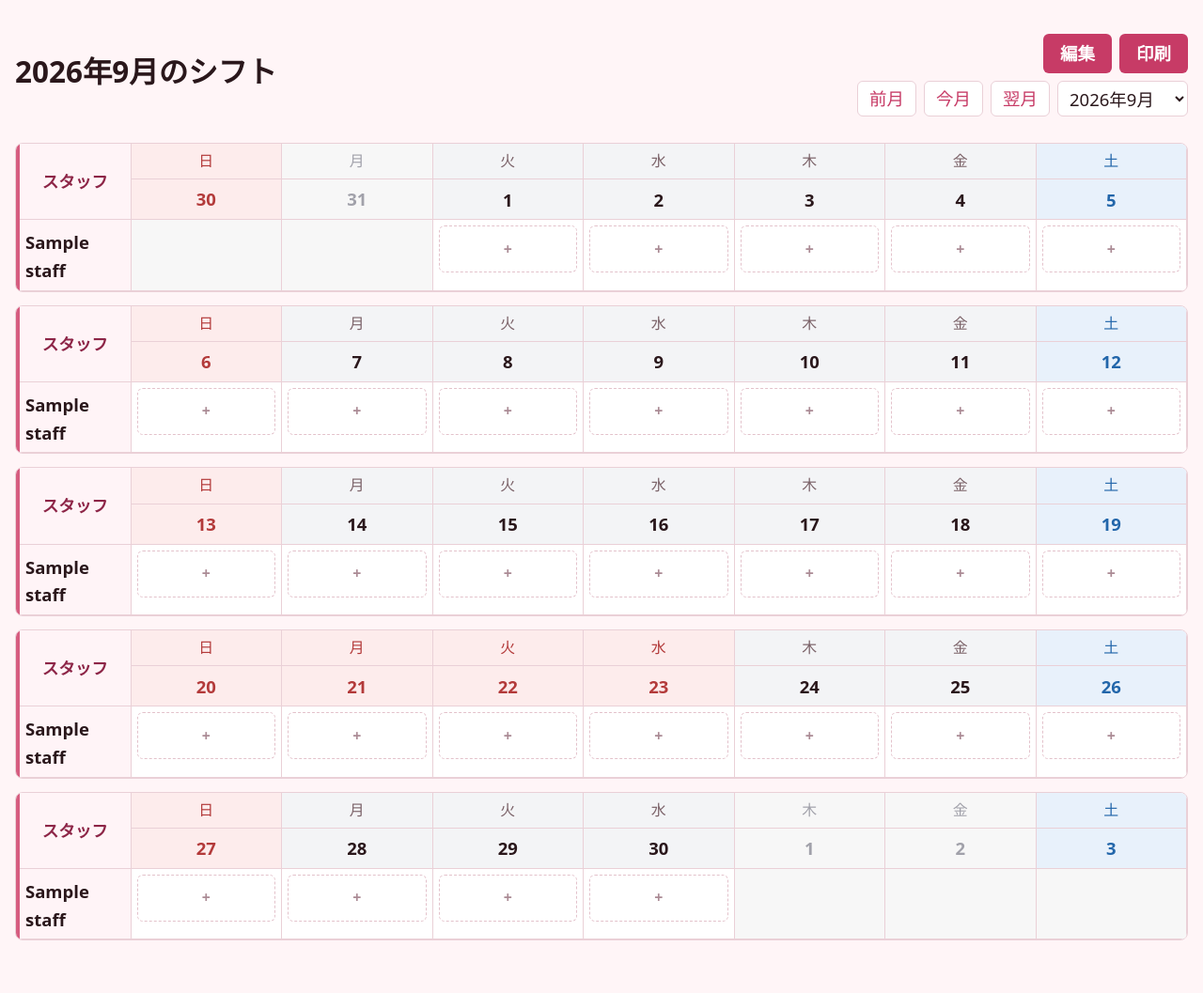
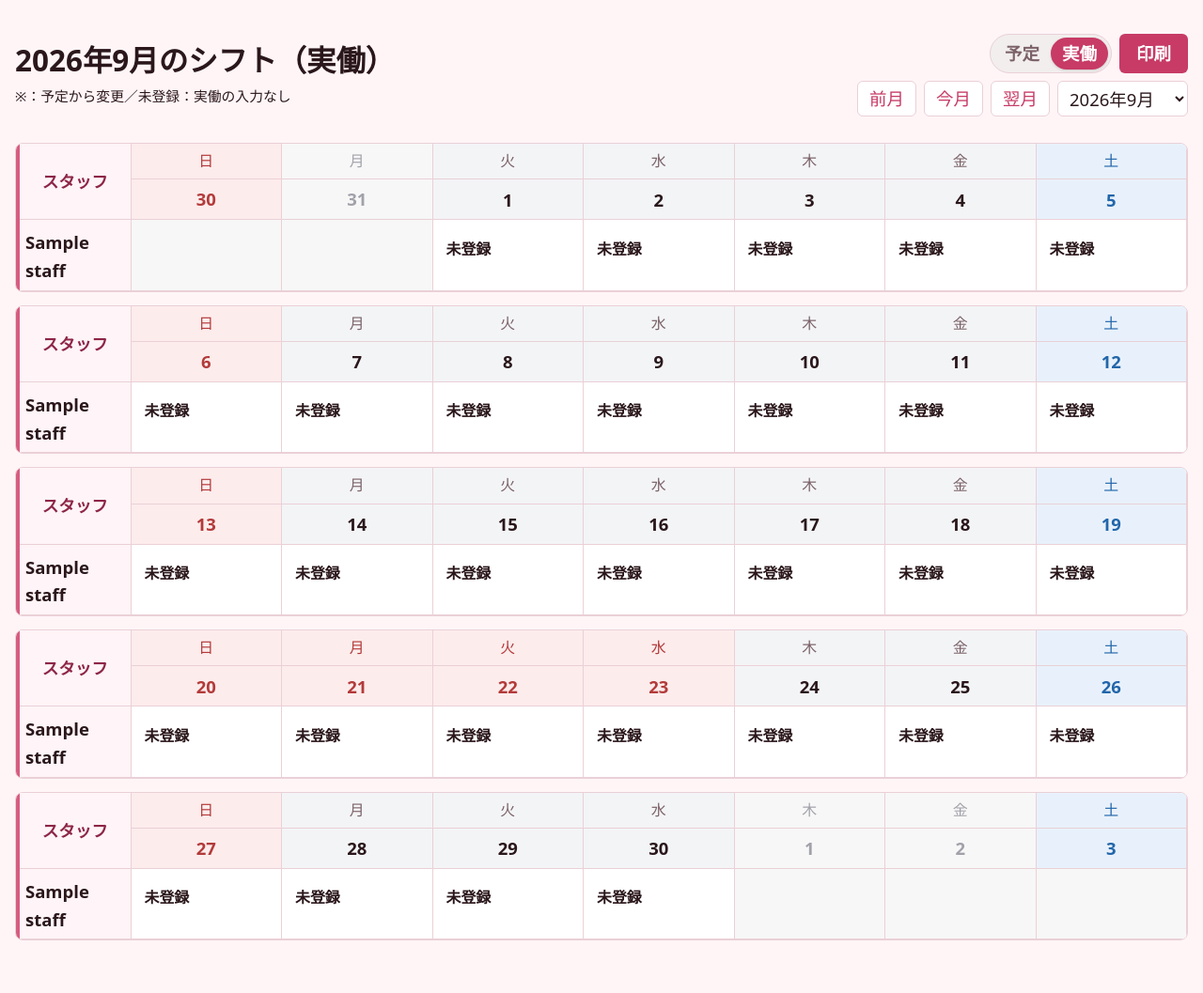
Before and after one commit to nogikaede0318-rgb/kutu-work, a Django app: page /?view=actual in a window 1280 px wide. Shown: the part 79-1136 px from the top of the page at 94% size. Run offline with Django 4.2, Linux system fonts and the light colour scheme; tables that the repository leaves empty hold one stand-in row (values such as "Sample post").

Commit message:
v5(20260923v4)

```diff
--- a/notes/models.py
+++ b/notes/models.py
@@ -153,6 +153,25 @@ class Shift(models.Model):
     end_time = models.TimeField('終了時刻', blank=True, null=True)
     actual_start_time = models.TimeField('実働開始時刻', blank=True, null=True)
     actual_end_time = models.TimeField('実働終了時刻', blank=True, null=True)
+    actual_day_off = models.BooleanField('実働休み', default=False)
+
+    @property
+    def actual_display_label(self):
+        if self.actual_day_off:
+            return '休'
+        if self.actual_start_time and self.actual_end_time:
+            return f'{self.actual_start_time:%H:%M}-{self.actual_end_time:%H:%M}'
+        return '未登録'
+
+    @property
+    def actual_differs_from_plan(self):
+        planned_off = bool(self.shift_type and self.shift_type.code == '休')
+        if self.actual_day_off:
+            return not planned_off
+        if self.actual_start_time and self.actual_end_time:
+            return planned_off or (self.actual_start_time, self.actual_end_time) != (self.start_time, self.end_time)
+        return False
+
     role = models.CharField('担当', max_length=80, blank=True)
     memo = models.CharField('メモ', max_length=160, blank=True)
     created_at = models.DateTimeField('作成日時', auto_now_add=True)
--- a/notes/static/notes/styles.css
+++ b/notes/static/notes/styles.css
@@ -1203,6 +1203,53 @@ select:focus {
     display: none;
 }
 
+.view-toggle {
+    display: inline-flex;
+    flex-shrink: 0;
+    padding: 3px;
+    border: 1px solid var(--line);
+    border-radius: 999px;
+    background: #f2eeee;
+}
+
+.view-toggle a {
+    display: inline-flex;
+    align-items: center;
+    justify-content: center;
+    min-width: 58px;
+    min-height: 34px;
+    padding: 0 12px;
+    border-radius: 999px;
+    color: var(--muted);
+    font-weight: 700;
+    text-decoration: none;
+}
+
+.view-toggle a[aria-current="page"] {
+    background: var(--accent);
+    color: #fff;
+    box-shadow: 0 1px 3px rgba(0, 0, 0, 0.15);
+}
+
+.view-toggle a:focus-visible {
+    outline: 2px solid var(--accent);
+    outline-offset: 1px;
+}
+
+.actual-legend {
+    font-size: 0.8rem;
+    margin-top: 4px;
+}
+
+.actual-chip {
+    background: #fff;
+}
+
+.actual-changed {
+    background: #fff0c2 !important;
+    font-weight: 700;
+}
+
 @media print {
     @page {
         size: A4 landscape;
--- a/notes/templates/notes/shift_print.html
+++ b/notes/templates/notes/shift_print.html
@@ -19,8 +19,10 @@
                     <tr>
                         <th scope="row">{{ row.staff.name }}</th>
                         {% for shift in row.cells %}
-                            <td {% if shift.shift_type.code == '休' %}class="print-day-off"{% elif shift.shift_type.color %}style="background-color: {{ shift.shift_type.color }};"{% endif %}>
-                                {% if shift %}
+                            <td {% if is_actual_view %}class="{% if shift.actual_differs_from_plan %}actual-changed{% endif %}"{% elif shift.shift_type.code == '休' %}class="print-day-off"{% elif shift.shift_type.color %}style="background-color: {{ shift.shift_type.color }};"{% endif %}>
+                                {% if is_actual_view %}
+                                    <div class="print-shift-time">{{ shift.actual_display_label|default:'未登録' }}{% if shift.actual_differs_from_plan %} ※{% endif %}</div>
+                                {% elif shift %}
                                     {% if shift.shift_type.code == '休' %}
                                         休
                                     {% else %}
--- a/notes/templates/notes/shift_table.html
+++ b/notes/templates/notes/shift_table.html
@@ -3,24 +3,29 @@
 {% block content %}
     <section class="page-title table-header">
         <div>
-            <h1>{{ selected_month|date:'Y年n月' }}のシフト</h1>
+            <h1>{{ selected_month|date:'Y年n月' }}のシフト（{% if is_actual_view %}実働{% else %}予定{% endif %}）</h1>
+            {% if is_actual_view %}<div class="actual-legend">※：予定から変更／未登録：実働の入力なし</div>{% endif %}
         </div>
         <div class="shift-toolbar">
             <div class="shift-action-nav">
+                <nav class="view-toggle" aria-label="予定・実働の切り替え">
+                    <a href="{% url 'shift_table' %}?month={{ selected_month|date:'Y-m' }}"{% if not is_actual_view %} aria-current="page"{% endif %}>予定</a>
+                    <a href="{% url 'shift_table' %}?month={{ selected_month|date:'Y-m' }}&view=actual"{% if is_actual_view %} aria-current="page"{% endif %}>実働</a>
+                </nav>
                 {% if is_edit_mode %}
                     <a class="button" href="{% url 'shift_table' %}?month={{ selected_month|date:'Y-m' }}">表示</a>
                 {% else %}
-                    <a class="button" href="{% url 'shift_table' %}?month={{ selected_month|date:'Y-m' }}&mode=edit">編集</a>
+                    {% if not is_actual_view %}<a class="button" href="{% url 'shift_table' %}?month={{ selected_month|date:'Y-m' }}&mode=edit">編集</a>{% endif %}
                     <button class="print-button" type="button" data-print-button>印刷</button>
                 {% endif %}
             </div>
             <div class="month-nav">
-                <a href="{% url 'shift_table' %}?month={{ previous_month|date:'Y-m' }}{% if is_edit_mode %}&mode=edit{% endif %}">前月</a>
-                <a href="{% url 'shift_table' %}{% if is_edit_mode %}?mode=edit{% endif %}">今月</a>
-                <a href="{% url 'shift_table' %}?month={{ next_month|date:'Y-m' }}{% if is_edit_mode %}&mode=edit{% endif %}">翌月</a>
+                <a href="{% url 'shift_table' %}?month={{ previous_month|date:'Y-m' }}{% if is_edit_mode %}&mode=edit{% endif %}{% if is_actual_view %}&view=actual{% endif %}">前月</a>
+                <a href="{% url 'shift_table' %}{% if is_edit_mode %}?mode=edit{% elif is_actual_view %}?view=actual{% endif %}">今月</a>
+                <a href="{% url 'shift_table' %}?month={{ next_month|date:'Y-m' }}{% if is_edit_mode %}&mode=edit{% endif %}{% if is_actual_view %}&view=actual{% endif %}">翌月</a>
                 <select class="month-select" aria-label="表示する年月" data-month-select>
                     {% for month in month_choices %}
-                        <option value="{% url 'shift_table' %}?month={{ month|date:'Y-m' }}{% if is_edit_mode %}&mode=edit{% endif %}"{% if month == selected_month %} selected{% endif %}>{{ month|date:'Y年n月' }}</option>
+                        <option value="{% url 'shift_table' %}?month={{ month|date:'Y-m' }}{% if is_edit_mode %}&mode=edit{% endif %}{% if is_actual_view %}&view=actual{% endif %}"{% if month == selected_month %} selected{% endif %}>{{ month|date:'Y年n月' }}</option>
                     {% endfor %}
                 </select>
             </div>
@@ -53,7 +58,7 @@
                                     {% for day in week.days %}
                                         <th class="date-cell {{ day.class_name }}">
                                             {% if day.date.month == selected_month.month %}
-                                                <a class="date-link" href="{% url 'actual_work_edit' day.url_date %}">{{ day.date|date:'j' }}</a>
+                                                <a class="date-link" href="{% url 'actual_work_edit' day.url_date %}{% if is_actual_view %}?view=actual{% endif %}">{{ day.date|date:'j' }}</a>
                                             {% else %}
                                                 {{ day.date|date:'j' }}
                                             {% endif %}
@@ -97,6 +102,10 @@
                                                                 {{ cell.shift.role|default:'担当' }}
                                                             </button>
                                                         </div>
+                                                    {% elif is_actual_view %}
+                                                        <a class="shift-chip actual-chip {% if cell.shift.actual_differs_from_plan %}actual-changed{% endif %}" href="{% url 'actual_work_edit' cell.day|date:'Y-m-d' %}?view=actual">
+                                                            <strong>{{ cell.shift.actual_display_label|default:'未登録' }}{% if cell.shift.actual_differs_from_plan %} ※{% endif %}</strong>
+                                                        </a>
                                                     {% elif cell.shift %}
                                                         <a
                                                             class="shift-chip {% if cell.shift.shift_type.code == '休' %}shift-chip-off{% endif %}"
--- a/notes/views.py
+++ b/notes/views.py
@@ -27,7 +27,8 @@ def shift_table(request):
     last_day = selected_month.replace(day=calendar.monthrange(selected_month.year, selected_month.month)[1])
     previous_month = (first_day - timedelta(days=1)).replace(day=1)
     next_month = (last_day + timedelta(days=1)).replace(day=1)
-    is_edit_mode = request.GET.get('mode') == 'edit'
+    is_actual_view = request.GET.get('view') == 'actual'
+    is_edit_mode = request.GET.get('mode') == 'edit' and not is_actual_view
 
     if request.method == 'POST':
         _save_bulk_shifts(request, first_day, last_day)
@@ -100,6 +101,7 @@ def shift_table(request):
             'next_month': next_month,
             'staff_count': staff_members.count(),
             'is_edit_mode': is_edit_mode,
+            'is_actual_view': is_actual_view,
             'shift_types': shift_types,
             'role_choices': role_choices,
         },
@@ -440,13 +442,18 @@ def actual_work_edit(request, work_date):
     if request.method == 'POST':
         if _save_actual_work_times(request, target_date, staff_members, shifts):
             messages.success(request, '実働時間を保存しました。')
-            return redirect('actual_work_edit', work_date=f'{target_date:%Y-%m-%d}')
+            return redirect(reverse('actual_work_edit', kwargs={'work_date': f'{target_date:%Y-%m-%d}'}) + ('?view=actual' if request.GET.get('view') == 'actual' else ''))
 
     rows = []
     for staff in staff_members:
         shift = shifts.get(staff.id)
         initial_start = shift.actual_start_time or shift.start_time if shift else None
         initial_end = shift.actual_end_time or shift.end_time if shift else None
+        actual_day_off = bool(shift and shift.actual_day_off)
+        if request.method == 'POST':
+            actual_day_off = request.POST.get(f'actual_day_off_{staff.pk}') == '1'
+        if actual_day_off:
+            initial_start = initial_end = None
         rows.append(
             {
                 'staff': staff,
@@ -454,6 +461,7 @@ def actual_work_edit(request, work_date):
                 'is_day_off': shift.shift_type.code == '休' if shift and shift.shift_type else False,
                 'planned_label': _shift_time_label(shift),
                 'actual_start': initial_start,
+                'actual_day_off': actual_day_off,
                 'actual_end': initial_end,
             }
         )
@@ -697,6 +705,8 @@ def _shift_work_minutes(shift):
 
 
 def _actual_shift_work_minutes(shift, fallback_minutes):
+    if shift.actual_day_off:
+        return 0
     if not shift.actual_start_time or not shift.actual_end_time:
         return fallback_minutes
     break_minutes = shift.shift_type.break_minutes if shift.shift_type and shift.shift_type.break_minutes else 0
@@ -859,9 +869,14 @@ def _save_actual_work_times(request, work_date, staff_members, existing_shifts):
         end_value = request.POST.get(f'actual_end_{staff.id}', '').strip()
         shift = existing_shifts.get(staff.id)
 
+        if request.POST.get(f'actual_day_off_{staff.id}') == '1':
+            shift = shift or Shift(staff=staff, work_date=work_date)
+            pending_updates.append((shift, None, None, True))
+            continue
+
         if not start_value and not end_value:
             if shift:
-                pending_updates.append((shift, None, None))
+                pending_updates.append((shift, None, None, False))
             continue
 
         if not start_value or not end_value:
@@ -885,12 +900,13 @@ def _save_actual_work_times(request, work_date, staff_members, existing_shifts):
         if shift is None:
             shift = Shift(staff=staff, work_date=work_date)
             existing_shifts[staff.id] = shift
-        pending_updates.append((shift, actual_start, actual_end))
+        pending_updates.append((shift, actual_start, actual_end, False))
 
     if has_error:
         return False
 
-    for shift, actual_start, actual_end in pending_updates:
+    for shift, actual_start, actual_end, actual_day_off in pending_updates:
+        shift.actual_day_off = actual_day_off
         shift.actual_start_time = actual_start
         shift.actual_end_time = actual_end
         shift.save()
```
Also changed, not shown: notes/templates/notes/actual_work_form.html (+36 -4 lines), notes/tests.py (+80 -0 lines), notes/migrations/0018_shift_actual_day_off.py (added).
